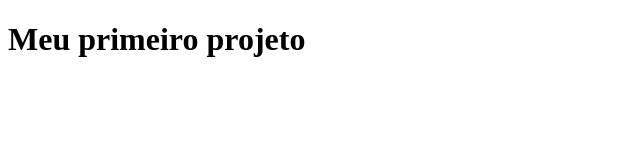
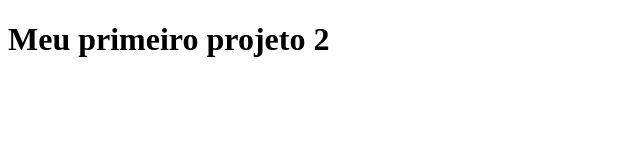
Before and after one commit to WilliamPerete/testedeploy, a plain HTML site: page index.html in a window 1280 px wide. Shown: the full height of the page, 0-640 px from the left. Drawn offline with Linux system fonts and the light colour scheme.

Commit message:
Alteração na pagina inicial

```diff
--- a/index.html
+++ b/index.html
@@ -7,7 +7,7 @@
     <title>Document</title>
 </head>
 <body>
-    <h1>Meu primeiro projeto</h1>
+    <h1>Meu primeiro projeto 2</h1>
 
 </body>
 </html>
```
